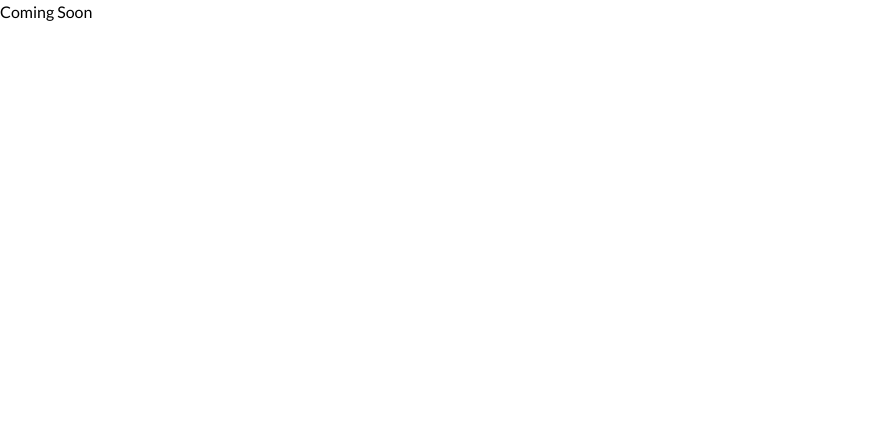
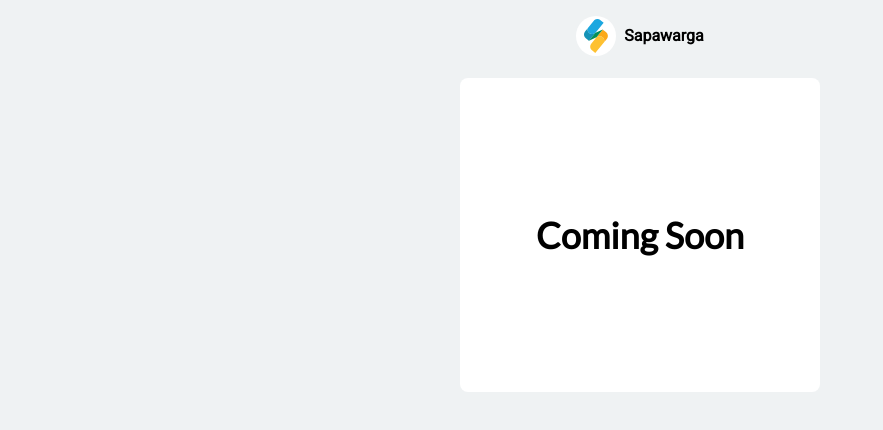
Before and after one commit to jabardigitalservice/super-app-web, a Nuxt app: page / in a window 1280 px wide. Shown: the top 430 px of the page, without its empty margins (0-883 px from the left). Built offline with nearby package versions, Linux system fonts and the light colour scheme.

Commit message:
feat: coming soon

```diff
--- a/pages/index.vue
+++ b/pages/index.vue
@@ -1,6 +1,16 @@
 <template>
-  <div>
-    Coming Soon
+  <div class="flex flex-col items-center justify-start p-[16px] bg-[#eff2f3] dark:bg-[#111313] h-screen">
+    <div class="flex items-center gap-[8px] mb-[22px]">
+      <div class="w-[40px] h-[40px] bg-white dark:bg-[#1f2121] rounded-full flex justify-center items-center">
+        <img width="24" height="33.38" src="~/assets/images/logo.svg" alt="logo sapawarga">
+      </div>
+      <span class="font-roboto text-base font-bold dark:text-[#868c89]">Sapawarga</span>
+    </div>
+    <div class="w-[360px] h-[314px] flex justify-center items-center rounded-lg bg-white dark:bg-[#1f2121]">
+      <h1 class="dark:text-[#868c89] text-4xl font-bold">
+        Coming Soon
+      </h1>
+    </div>
   </div>
 </template>
 
```
